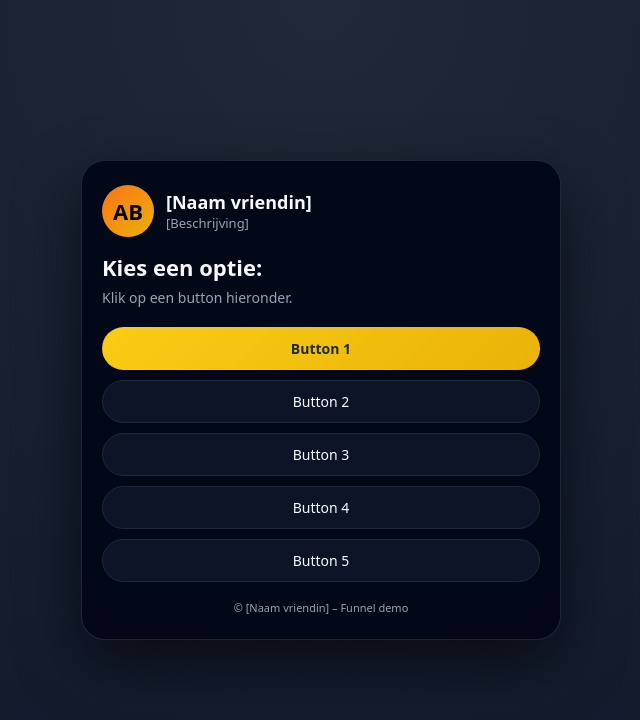
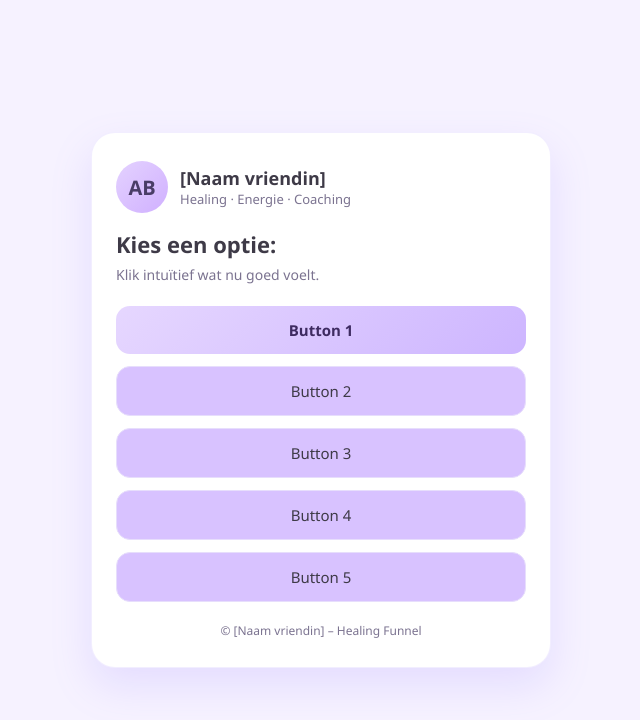
Before and after one commit to Milann22/funnel-rox, a plain HTML site: page index.html in a window 1280 px wide. Shown: the whole page, without its empty margins (319-959 px from the left). Drawn offline with Linux system fonts and the light colour scheme.

Commit message:
Update index.html

```diff
--- a/index.html
+++ b/index.html
@@ -6,40 +6,40 @@
   <title>Funnel – [Naam vriendin]</title>
   <style>
     :root {
-      --bg: #0f172a;
-      --card: #020617;
-      --accent: #eab308;
-      --text: #f9fafb;
-      --muted: #9ca3af;
-      --button-border: #1f2937;
+      --bg: #f6f2ff;              /* Heel licht lavendel */
+      --card: #ffffff;            /* Witte zachte kaart */
+      --text: #3e3a47;            /* Donker lavendel-grijs */
+      --muted: #7b7390;           /* Zachte grijze-lavendel */
+      --accent: #d8c2ff;          /* Licht paars accent */
+      --accent-strong: #b997ff;   /* Iets donkerder pastel paars */
+      --button-border: #e7defc;
     }
 
     * {
-      box-sizing: border-box;
       margin: 0;
       padding: 0;
-      font-family: system-ui, -apple-system, BlinkMacSystemFont, "Segoe UI", sans-serif;
+      box-sizing: border-box;
+      font-family: "Segoe UI", sans-serif;
     }
 
     body {
       min-height: 100vh;
-      background: radial-gradient(circle at top, #1f2937, var(--bg));
+      background: var(--bg);
       display: flex;
       align-items: center;
       justify-content: center;
-      padding: 16px;
+      padding: 20px;
       color: var(--text);
     }
 
     .card {
       width: 100%;
-      max-width: 480px;
-      background: rgba(2, 6, 23, 0.9);
+      max-width: 460px;
+      background: var(--card);
       border-radius: 24px;
-      padding: 24px 20px;
-      box-shadow: 0 24px 60px rgba(0, 0, 0, 0.6);
-      border: 1px solid rgba(148, 163, 184, 0.2);
-      backdrop-filter: blur(12px);
+      padding: 28px 24px;
+      box-shadow: 0 18px 40px rgba(150, 130, 255, 0.18);
+      border: 1px solid rgba(180, 160, 255, 0.18);
     }
 
     .profile {
@@ -52,14 +52,14 @@
     .avatar {
       width: 52px;
       height: 52px;
-      border-radius: 999px;
-      background: linear-gradient(135deg, #f97316, #eab308);
+      border-radius: 50%;
+      background: linear-gradient(135deg, #e4d2ff, #d0b0ff);
       display: flex;
       align-items: center;
       justify-content: center;
-      font-weight: 700;
-      font-size: 22px;
-      color: #020617;
+      font-size: 20px;
+      color: #4a3d67;
+      font-weight: 600;
     }
 
     .name {
@@ -73,10 +73,9 @@
     }
 
     .title {
-      margin-top: 10px;
+      margin-top: 12px;
       font-size: 22px;
       font-weight: 600;
-      line-height: 1.3;
     }
 
     .subtitle {
@@ -86,46 +85,46 @@
     }
 
     .buttons {
-      margin-top: 20px;
+      margin-top: 22px;
       display: flex;
       flex-direction: column;
-      gap: 10px;
+      gap: 12px;
     }
 
     .btn {
-      width: 100%;
-      border-radius: 999px;
-      padding: 11px 14px;
-      font-size: 14px;
+      display: block;
+      text-decoration: none;
+      background: var(--accent);
+      color: var(--text);
+      padding: 14px 16px;
+      border-radius: 14px;
+      text-align: center;
+      font-size: 15px;
       font-weight: 500;
+      transition: 0.15s ease;
       border: 1px solid var(--button-border);
-      background: rgba(15, 23, 42, 0.9);
-      color: var(--text);
-      text-decoration: none;
-      text-align: center;
-      transition: transform 0.08s ease, box-shadow 0.08s ease, background 0.1s;
     }
 
     .btn:hover {
+      background: var(--accent-strong);
       transform: translateY(-1px);
-      box-shadow: 0 10px 24px rgba(0, 0, 0, 0.5);
-      background: #020617;
+      box-shadow: 0 8px 20px rgba(150, 130, 255, 0.25);
     }
 
     .btn-primary {
-      background: linear-gradient(135deg, #facc15, #eab308);
-      border-color: transparent;
-      color: #1f2937;
+      background: linear-gradient(135deg, #e6d7ff, #cdb5ff);
+      color: #3e2b61;
       font-weight: 600;
+      border: none;
     }
 
     .btn-primary:hover {
-      background: linear-gradient(135deg, #fde047, #facc15);
+      background: linear-gradient(135deg, #e0d0ff, #c3a9ff);
     }
 
     .footer {
-      margin-top: 18px;
-      font-size: 11px;
+      margin-top: 20px;
+      font-size: 12px;
       color: var(--muted);
       text-align: center;
     }
@@ -134,31 +133,25 @@
 <body>
   <main class="card">
     <section class="profile">
-      <div class="avatar">
-        <span>AB</span>
-      </div>
+      <div class="avatar">AB</div>
       <div>
         <div class="name">[Naam vriendin]</div>
-        <div class="tagline">[Beschrijving]</div>
+        <div class="tagline">Healing · Energie · Coaching</div>
       </div>
     </section>
 
-    <section>
-      <h1 class="title">Kies een optie:</h1>
-      <p class="subtitle">Klik op een button hieronder.</p>
+    <h1 class="title">Kies een optie:</h1>
+    <p class="subtitle">Klik intuïtief wat nu goed voelt.</p>
+
+    <section class="buttons">
+      <a class="btn-primary btn" href="#">Button 1</a>
+      <a class="btn" href="#">Button 2</a>
+      <a class="btn" href="#">Button 3</a>
+      <a class="btn" href="#">Button 4</a>
+      <a class="btn" href="#">Button 5</a>
     </section>
 
-    <section class="buttons">
-      <a class="btn btn-primary" href="#" target="_blank">Button 1</a>
-      <a class="btn" href="#" target="_blank">Button 2</a>
-      <a class="btn" href="#" target="_blank">Button 3</a>
-      <a class="btn" href="#" target="_blank">Button 4</a>
-      <a class="btn" href="#" target="_blank">Button 5</a>
-    </section>
-
-    <p class="footer">
-      © [Naam vriendin] – Funnel demo
-    </p>
+    <p class="footer">© [Naam vriendin] – Healing Funnel</p>
   </main>
 </body>
 </html>
```
